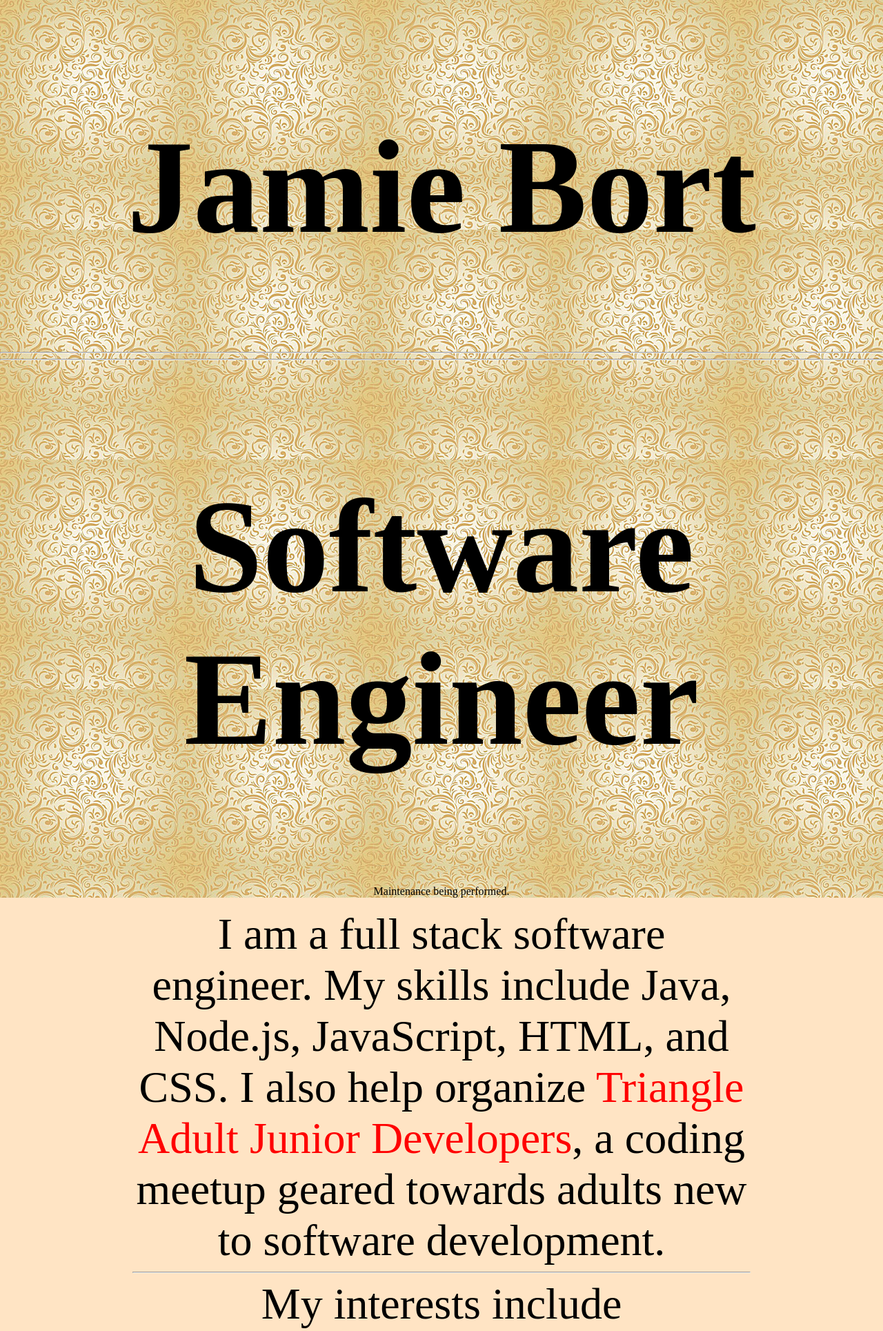
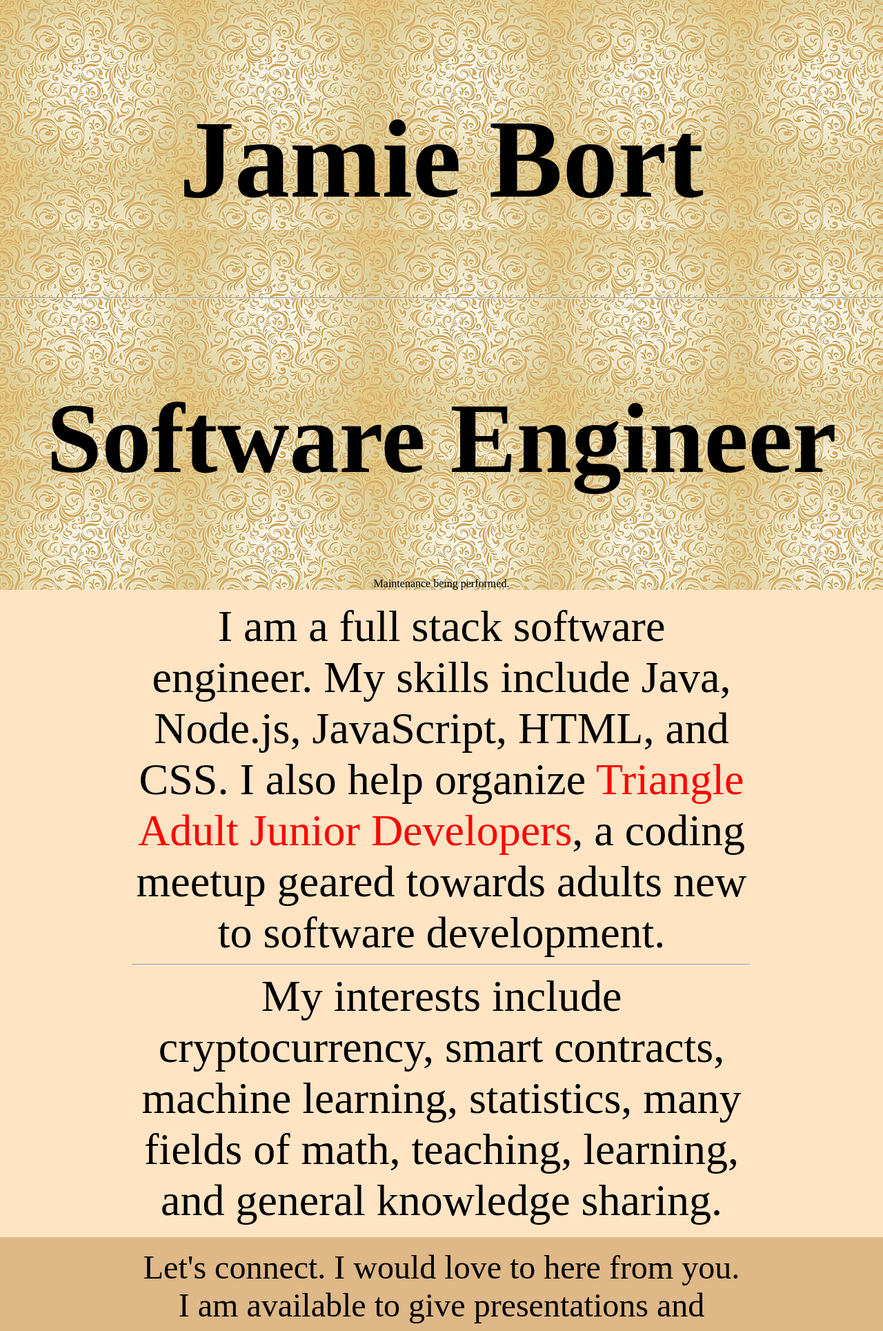
Before and after one commit to JamieBort/Portfolio-Website, a PHP site: page / in a window 1280 px wide. Shown: the top 1929 px of the page at 69% size. Run offline with PHP 8.4, Linux system fonts and the light colour scheme.

Commit message:
Finished coding.

```diff
--- a/index.html
+++ b/index.html
@@ -15,7 +15,7 @@
   <header>
     <h1 id="hone">Jamie Bort</h1>
     <hr>
-    <hr>
+    <!-- <hr> -->
     <!-- <h2>Software engineer, philomath, traveler, and bibliophile.</h2> -->
     <h2 id="htwo">Software Engineer</h2>
     <p>Maintenance being performed.</p>
--- a/style.css
+++ b/style.css
@@ -30,17 +30,17 @@ h1, h2 {
   text-align: center;
 }
 
-#hone, #htwo {
+h1 {
   /* text-align: center; */
   /* font-size: 32em; */
   /* font-size: 24em; */
   /* font-size: 18em; */
-  font-size: 12em;
+  font-size: 10em;
 }
 
 h2 {
-  /* text-align: center; */
-  /* font-size: 24em; */
+
+  font-size: 9em;
   /* font-size: 18em; */
   /* font-size: 16em; */
 }
```
